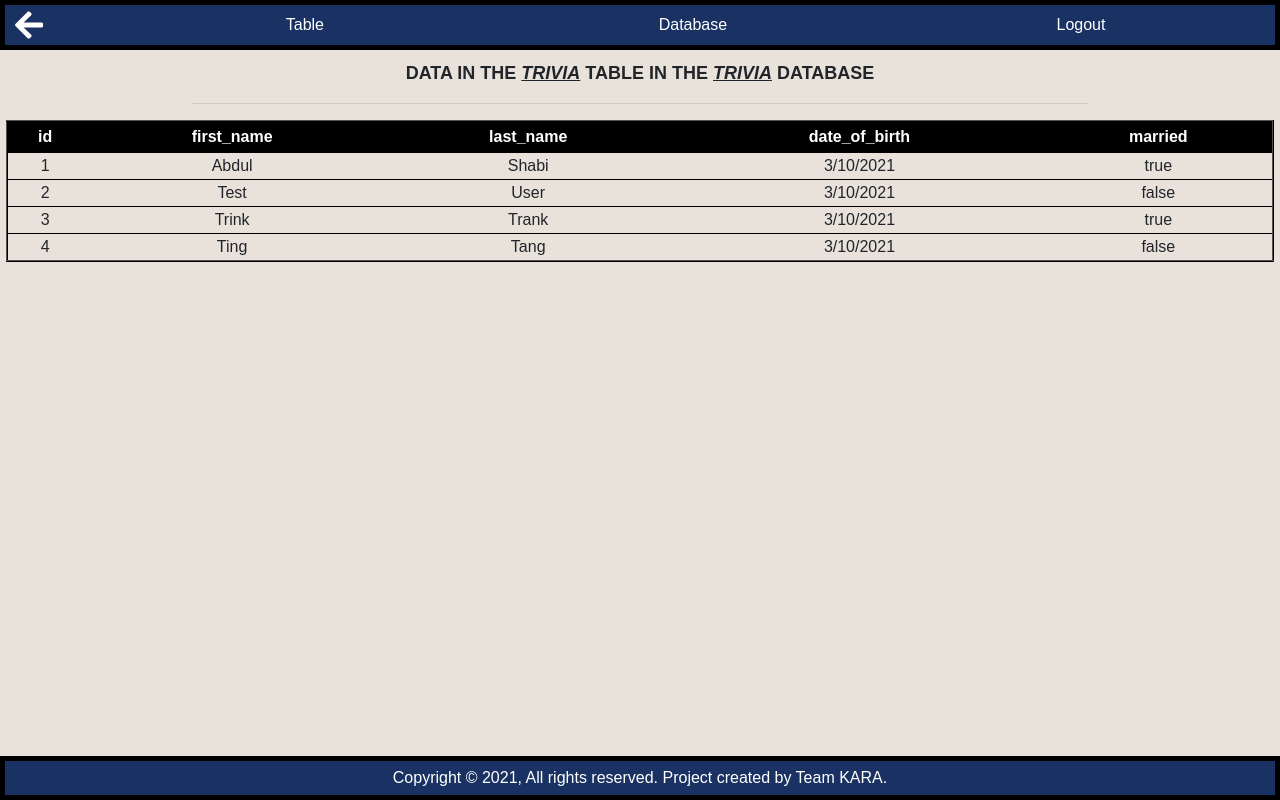
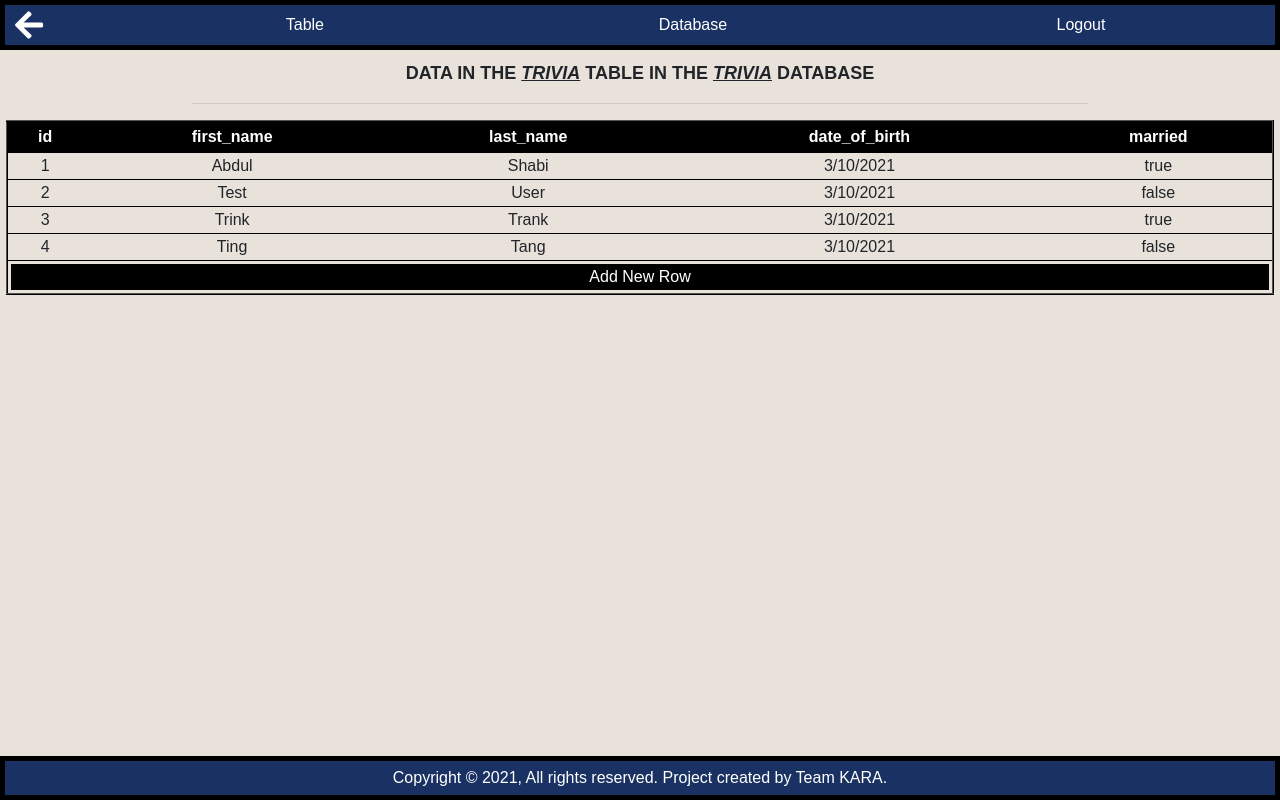
Before and after one commit to AbdulBaseetShabi/KARA, a React (Create React App) app in the folder client/: page /data in a window 1280 px wide. Built offline with nearby package versions, Linux system fonts and the light colour scheme; a web font is replaced by a local one.

Commit message:
add new row button

```diff
--- a/client/src/routes/data/data.css
+++ b/client/src/routes/data/data.css
@@ -28,3 +28,21 @@ tbody > tr:hover{
     background-color:#1A3263;
     cursor: pointer;
 }
+
+#last-row-expection{
+    color: black;
+    background-color: #e8e2db;
+    cursor: auto;
+}
+
+#last-row-expection > td > div{
+    color: #fffffe;
+    background-color: black;
+    cursor: pointer;
+    border: 1px solid black;
+    margin: 2px;
+}
+
+#last-row-expection > td > div:hover{
+    background-color: #1A3263;
+}
--- a/client/src/routes/data/data.js
+++ b/client/src/routes/data/data.js
@@ -190,6 +190,11 @@ class Data extends React.Component {
                 </tr>
               );
             })}
+            <tr id="last-row-expection">
+              <td colSpan={this.keys.length}>
+                <div>Add New Row</div>
+              </td>
+            </tr>
           </tbody>
         </table>
       </div>
```
